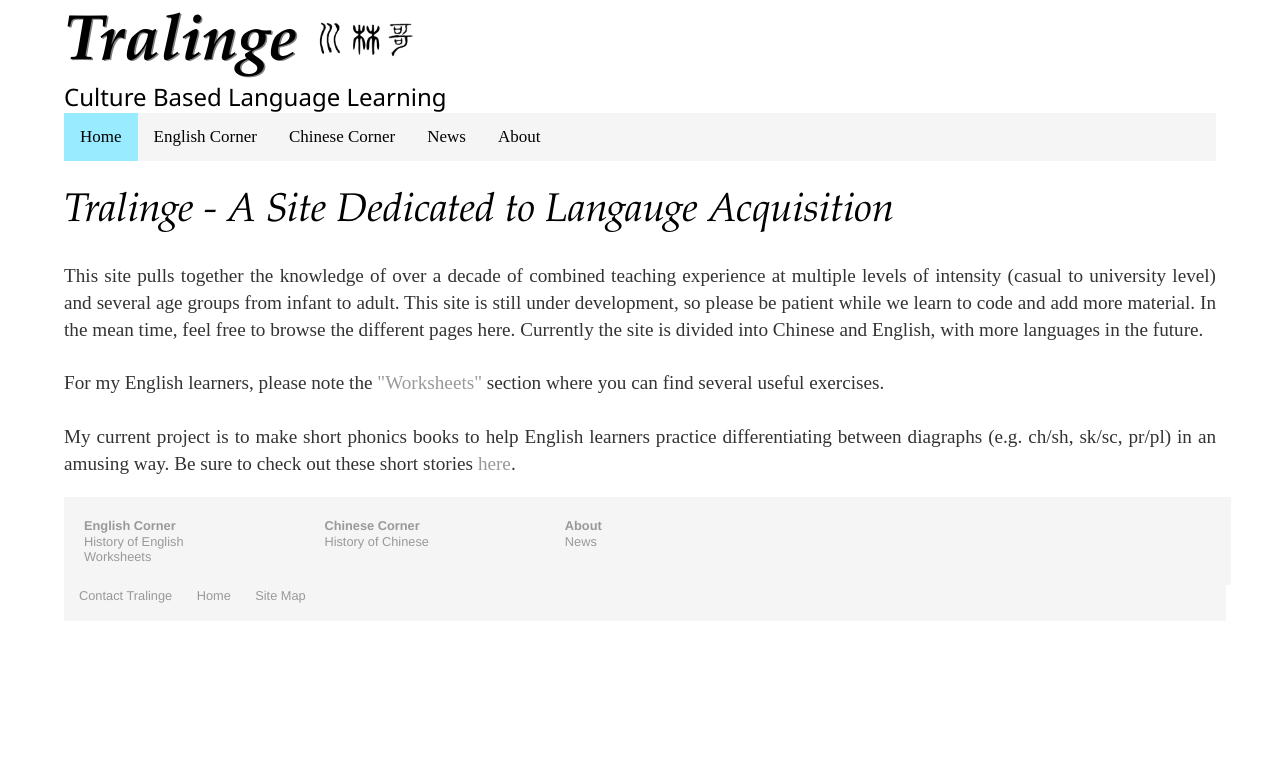
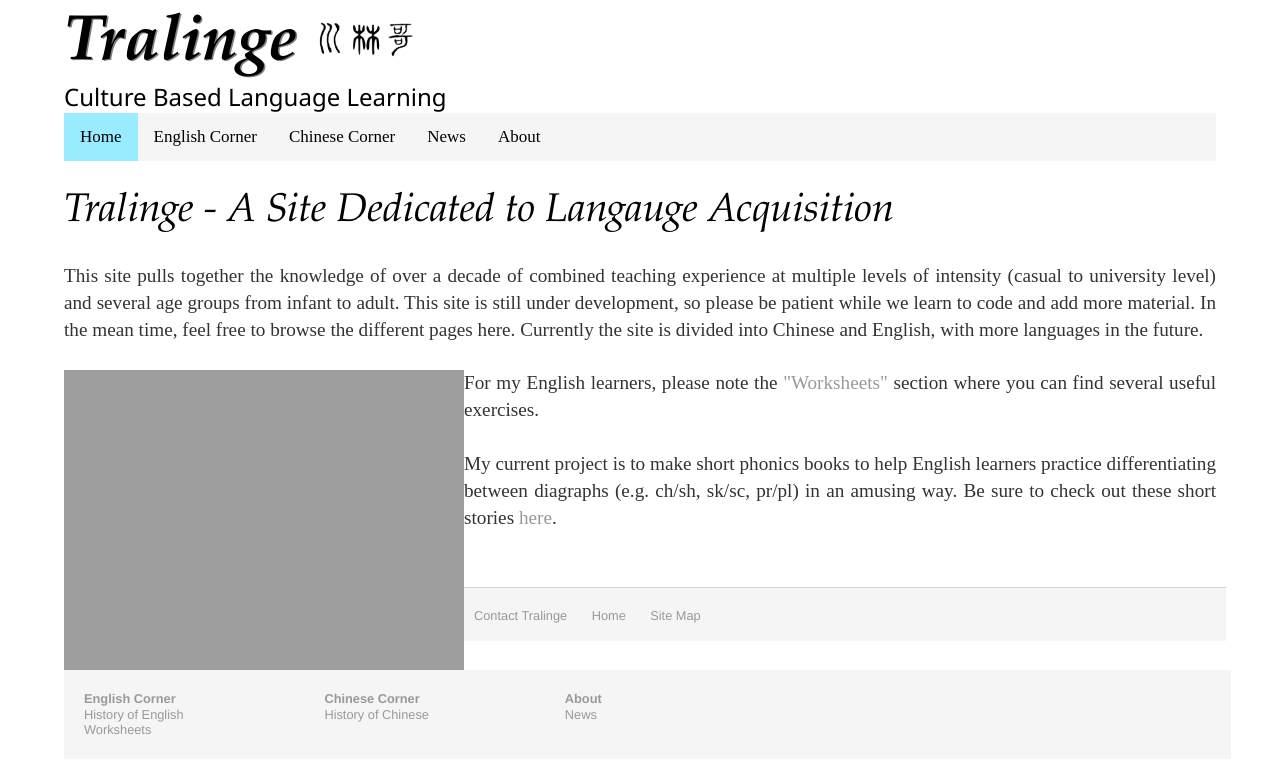
Before and after one commit to Tralinge/tralinge.github.io, a Jekyll site: the page built from index.html, in a window 1280 px wide. Shown: the top 774 px of the page. Built offline with Jekyll 4.4.1, drawn with Linux system fonts in a browser that asks for light colours.

Commit message:
Update index.html

```diff
--- a/index.html
+++ b/index.html
@@ -12,6 +12,7 @@
 		Currently the site is divided into Chinese and English, with more languages
 		in the future.<br><br>
 
+		<img class="lfimg" src="http://www.tralinge.com/english_corner/worksheets/body/Monster Face_A.jpg">
 		For my English learners, please note the
 		<a href="https://www.tralinge.com/english_corner/worksheets.html">
 			"Worksheets"</a> section where you can find several useful exercises.<br><br>
```
